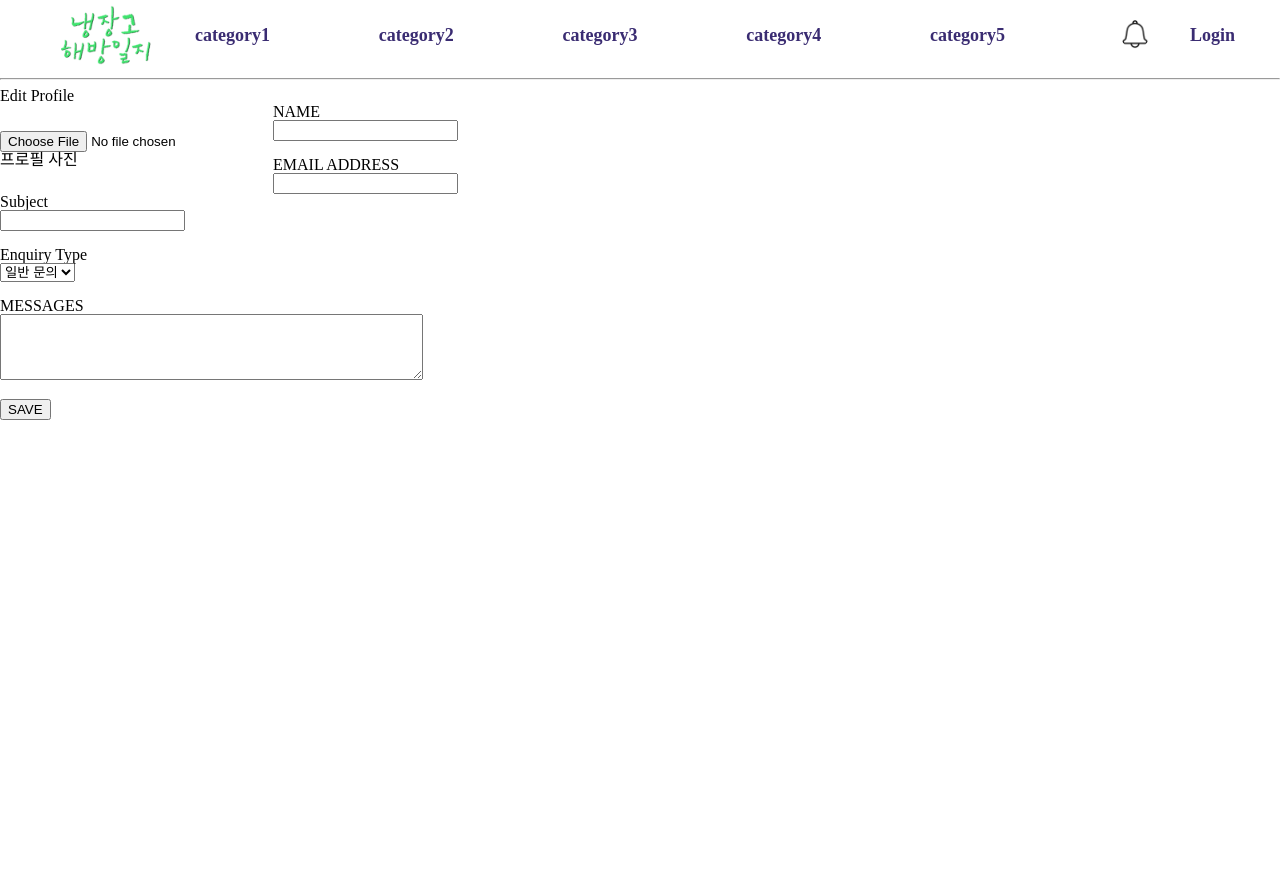
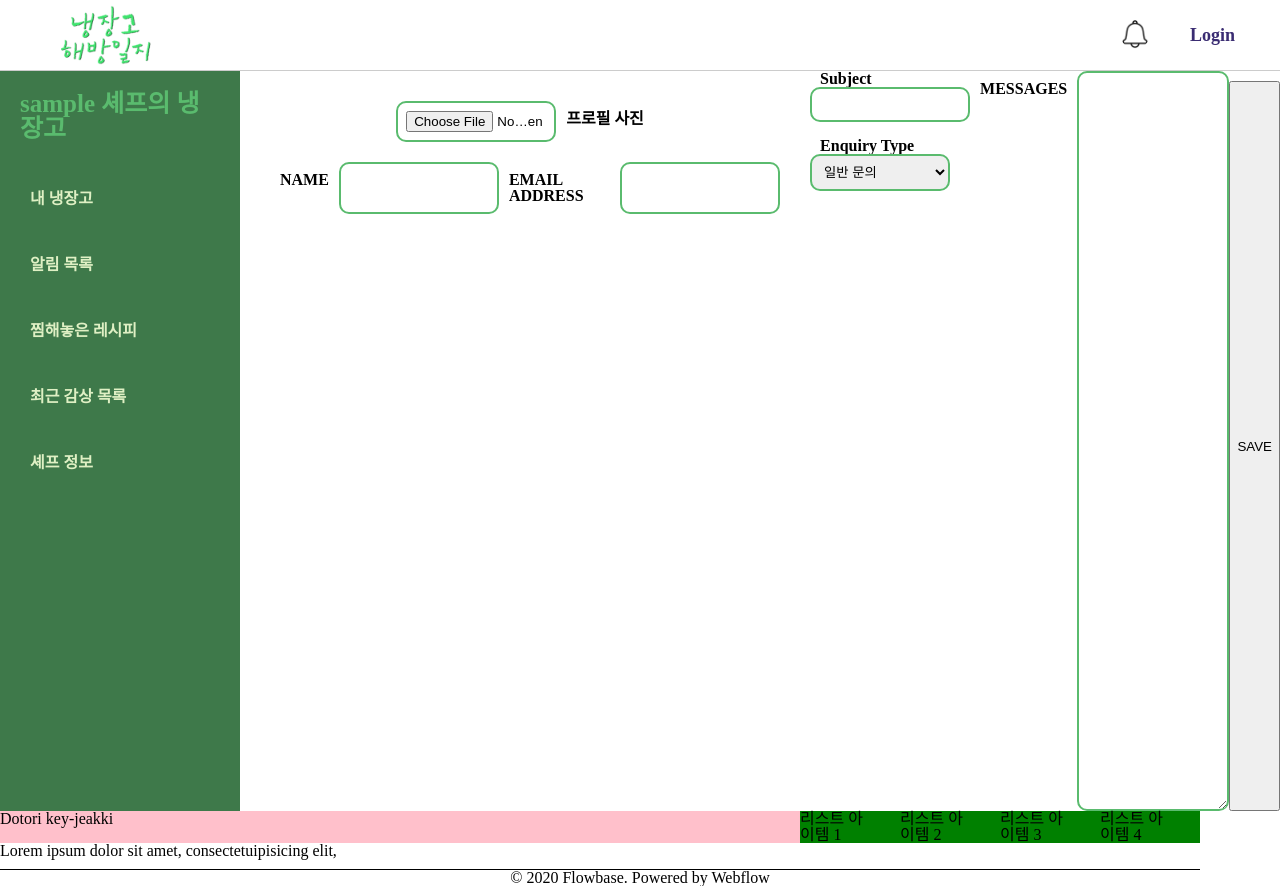
Before and after one commit to Woni1010011/KDT-Hackathon, a Django app: template P_Ndjango/account_app/templates/profile_edit.html in a window 1280 px wide. Before the commit the page ends 420 px from the top, so only its background shows below. Run offline with Django 4.2, Linux system fonts and the light colour scheme; the template is opened without the code that fills it: most values are stand-ins (such as "Sample title", 1, 10 or a date in 2020).

Commit message:
[Feat] Profile_edit
정효주

```diff
--- /dev/null
+++ b/P_Ndjango/account_app/static/css/profile_edit.css
@@ -0,0 +1,160 @@
+.wrapper {
+    display: flex;
+    background-color: #fff;
+    gap: var(--gap);
+    min-height: calc(100vh - 100px);
+}
+
+.topnav {
+    border-bottom: 1px solid #ccc;
+}
+
+.category-sidebar {
+    /* box-sidebar */
+    height: 500%;
+    width: 200px;
+    background-color: #3e794a;
+    flex-shrink: 0;
+    min-height: calc(100vh - 100px);
+    padding: 20px;
+
+}
+
+.box-contents {
+    /* box-contents */
+    display: flex;
+    flex-direction: column;
+    align-items: center;
+    margin: 0 auto;
+    margin-top: 50px;
+}
+
+#profile {
+    display: flex;
+    flex-direction: column;
+    gap: 20px;
+    margin: 30px;
+}
+
+/* #user-details,
+#user-numbers,
+#create-location  */
+
+/* .profile-picture1 {
+    border-radius: 50%;
+    overflow: hidden;
+    width: 150px;
+    height: 150px;
+    margin-bottom: 10px;
+    gap: 20px;
+} */
+
+.chef_njango {
+    color: #5abb6e;
+    font-weight: bold;
+    font-size: 25px;
+}
+
+#preview {
+    border-radius: 80px;
+    /* 이미지를 원 모양으로 만듭니다. */
+    box-shadow: 0 0 20px rgba(0, 0, 0, 0.397);
+    /* 그림자 효과 추가 */
+    display: flex;
+    width: 80px;
+    height: 80px;
+    justify-content: center;
+    align-items: center;
+    overflow: hidden;
+}
+
+.user-info1 {
+    display: flex;
+    flex-direction: column;
+    justify-content: center;
+}
+
+.user-info2 {
+    display: flex;
+    flex-direction: column;
+    margin-left: 70px;
+
+}
+
+.user-details {
+    display: flex;
+    flex-direction: row;
+    margin: 0 auto;
+    justify-content: center;
+}
+
+.user-info label,
+.user-info input {
+    display: block;
+    /* 라벨과 입력 요소를 세로로 배치 */
+}
+
+.profile-picture {
+    display: flex;
+    flex-direction: row;
+    justify-content: center;
+}
+
+label {
+    font-weight: bold;
+    padding: 10px;
+}
+
+input,
+select,
+textarea {
+    width: 140px;
+    padding: 8px;
+    border: 2px solid #5abb6e;
+    border-radius: 10px;
+    transition: box-shadow 0.3s, cursor 0.3s;
+    /* 효과가 부드럽게 변화하도록 설정 */
+}
+
+/* hover 상태일 때 스타일 */
+input:hover,
+select:hover,
+textarea:hover {
+    box-shadow: 0 0 20px rgba(0, 0, 0, 0.397);
+    /* 그림자 효과 */
+    cursor: pointer;
+    /* 커서 모양 변경 */
+}
+
+/* 클릭 상태일 때 스타일 */
+input:focus,
+select:focus,
+textarea:focus {
+    outline: none;
+    /* 클릭 시 기본적으로 나오는 외곽선 제거 */
+    box-shadow: 0 0 20px rgba(0, 0, 0, 0.397);
+    /* 클릭 시 그림자 효과 강화 */
+}
+
+button {
+    margin-top: 10px;
+}
+
+.category-list {
+    list-style-type: none;
+    padding: 20;
+    margin: 10px;
+}
+
+.category-list li {
+    margin-top: 50px;
+    margin-bottom: 10px;
+}
+
+.category-list a {
+    text-decoration: none;
+    color: #dff0c4;
+    /* Add your desired text color */
+    font-weight: bold;
+    display: block;
+}
--- a/P_Ndjango/account_app/templates/profile_edit.html
+++ b/P_Ndjango/account_app/templates/profile_edit.html
@@ -9,22 +9,69 @@
     <link rel="stylesheet" type="text/css" href="{% static 'css/main.css' %}">
     <link rel="stylesheet" type="text/css" href="{% static 'css/reset.css'%}">
     <link rel="stylesheet" type="text/css" href="{% static 'css/my_page.css'%}">
+    <link rel="stylesheet" type="text/css" href="{% static 'css/profile_edit.css'%}">
     <script src="account_app/js/mypage_edit.js" defer></script>
 </head>
 
 <body>
-    {% include 'navbar.html' %}
+
+    <header class='topnav'>
+        <div id='main_logo'>
+            <a href="{% url 'main' %}">
+                <img class="NDjango_logo" src="{% static 'img/NDjango.png' %}" alt=''>
+            </a>
+        </div>
+
+        <div class='info_login'>
+            <a class='alarm_div' href="#" id="alarmLink">
+                <img class="alarm_btn" src="{% static 'img/alarm_normal.png' %}" alt=''>
+            </a>
+            <a class='cate' href={% url "login" %}>Login</a>
+        </div>
+    </header>
+
+
+    <script>
+        {% comment %} 알람버튼 호버기능 {% endcomment %}
+        var alarmLink = document.getElementById("alarmLink");
+        var img = document.querySelector(".alarm_btn");
+
+        alarmLink.addEventListener("mouseover", function () {
+            img.src = "{% static 'img/alarm_react.png' %}";
+            img.alt = "New Alt Text";
+        });
+
+        alarmLink.addEventListener("mouseout", function () {
+            img.src = "{% static 'img/alarm_normal.png' %}";
+            img.alt = "Original Alt Text";
+        });
+    </script>
+
+    <div class='wrapper'>
+        <aside class="category-sidebar">
             <header>
-        <h1>Edit Profile</h1>
+                <h1 class="chef_njango">{{ user_profile.user_name }} 셰프의 냉장고</h1>
             </header>
-    <section id="profile" style="display:flex; align-items:center;">
+            <ul class="category-list">
+                <li><a href="my-ndjango">내 냉장고</a></li>
+                <li><a href="alarm_list">알림 목록</a></li>
+                <li><a href="favorite_list">찜해놓은 레시피</a></li>
+                <li><a href="current-watching">최근 감상 목록</a></li>
+                <li><a href="user-info">셰프 정보</a></li>
+
+
+                <!-- Add more categories as needed -->
+            </ul>
+        </aside>
+
+        <section id="profile">
             <div class="profile-picture">
                 <!-- 프로필 업로드 폼 -->
                 <input type="file" id="profile-picture" name="profile-picture"><br>
                 <label for="profile-picture">프로필 사진</label>
             </div>
 
-        <div class="user-details" style="margin-left: 20px;">
+            <div class="user-details">
                 <!-- 사용자 이름 / 닉네임? -->
                 <label for="username">NAME</label><br>
                 <input type="text" id="username" name="username"><br><br>
@@ -61,8 +108,16 @@
 
         <!-- 저장 버튼 -->
         <button type="button" id="save-button"> SAVE </button>
+    </div>
 
+    {% include 'footerbar.html' %}
 
+    <script>
+        function goToEditPage() {
+            window.location.href = "profile_edit.html";
+        }
+    </script>
+    </main>
 
 </body>
 
```
Lines whose indentation alone changed are shown as unchanged.
